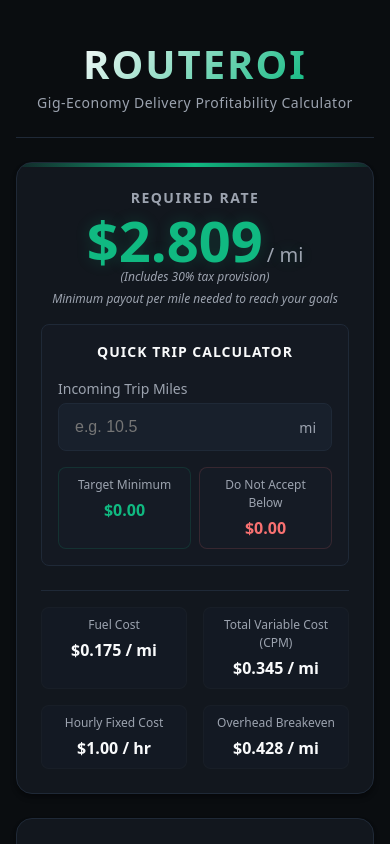
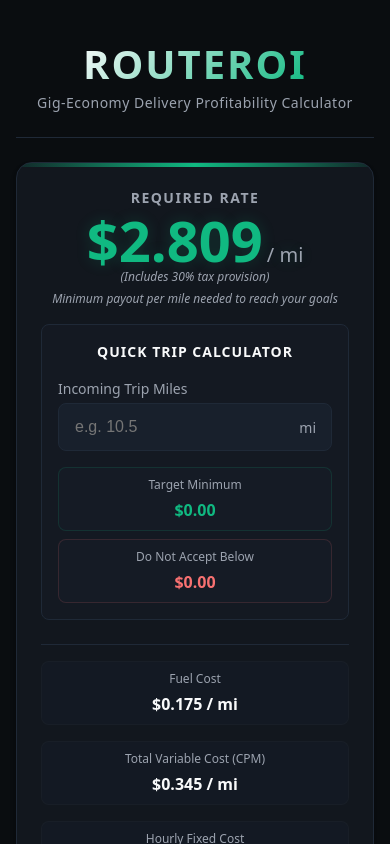
Before and after one commit to ddgiovinazzo/routeroi, a React (Vite) app: page / in a window 390 px wide. Shown: the top 844 px of the page. Built offline with nearby package versions, Linux system fonts and the light colour scheme.

Commit message:
refactor: simplify layout by removing responsive grid columns and mobile-specific interaction styles

```diff
--- a/src/App.tsx
+++ b/src/App.tsx
@@ -30,21 +30,15 @@
     padding: 0;
     margin: 0;
     min-height: 100vh;
-    display: flex;
-    justify-content: center;
   }
 
   #root {
     width: 100%;
-    max-width: 100%;
-    display: flex;
-    justify-content: center;
   }
 `;
 
 const AppContainer = styled.main`
   width: 100%;
-  max-width: ${({ theme }) => theme.breakpoints.mobile};
   padding: ${({ theme }) => theme.spacing.md};
   display: flex;
   flex-direction: column;
@@ -74,25 +68,16 @@
   color: ${({ theme }) => theme.colors.textMuted};
   font-size: ${({ theme }) => theme.fontSizes.sm};
   font-weight: 600;
-  cursor: pointer;
   transition: ${({ theme }) => theme.transitions.default};
   display: flex;
   align-items: center;
   justify-content: center;
   gap: ${({ theme }) => theme.spacing.sm};
 
-  &:hover {
+  &:active {
     color: ${({ theme }) => theme.colors.error};
     border-color: ${({ theme }) => theme.colors.error};
-    background: rgba(248, 113, 113, 0.05);
-  }
-
-  &:active {
     background: rgba(248, 113, 113, 0.1);
-  }
-
-  @media (pointer: coarse) {
-    height: 52px;
   }
 `;
 
--- a/src/components/calculator/MultiplierDisplay.tsx
+++ b/src/components/calculator/MultiplierDisplay.tsx
@@ -33,12 +33,6 @@
       ${({ theme }) => theme.colors.textAccent} 50%,
       rgba(16, 185, 129, 0.1) 100%
     );
-  }
-
-  &:hover {
-    border-color: rgba(16, 185, 129, 0.3);
-    box-shadow: 0 10px 15px -3px rgba(0, 0, 0, 0.4), 0 4px 6px -2px rgba(0, 0, 0, 0.3),
-      ${({ theme }) => theme.shadows.glow};
   }
 `;
 
@@ -77,7 +71,7 @@
 
 const Grid = styled.div`
   display: grid;
-  grid-template-columns: repeat(2, 1fr);
+  grid-template-columns: 1fr;
   gap: ${({ theme }) => theme.spacing.md};
   border-top: 1px solid ${({ theme }) => theme.colors.border};
   padding-top: ${({ theme }) => theme.spacing.md};
@@ -130,7 +124,7 @@
 
 const PayoutGrid = styled.div`
   display: grid;
-  grid-template-columns: repeat(2, 1fr);
+  grid-template-columns: 1fr;
   gap: ${({ theme }) => theme.spacing.sm};
 `;
 
--- a/src/styles/SharedStyles.ts
+++ b/src/styles/SharedStyles.ts
@@ -88,8 +88,4 @@
     border-color: ${({ theme }) => theme.colors.borderFocus};
     box-shadow: 0 0 0 1px ${({ theme }) => theme.colors.borderFocus};
   }
-
-  @media (pointer: coarse) {
-    height: 52px;
-  }
 `;
```
